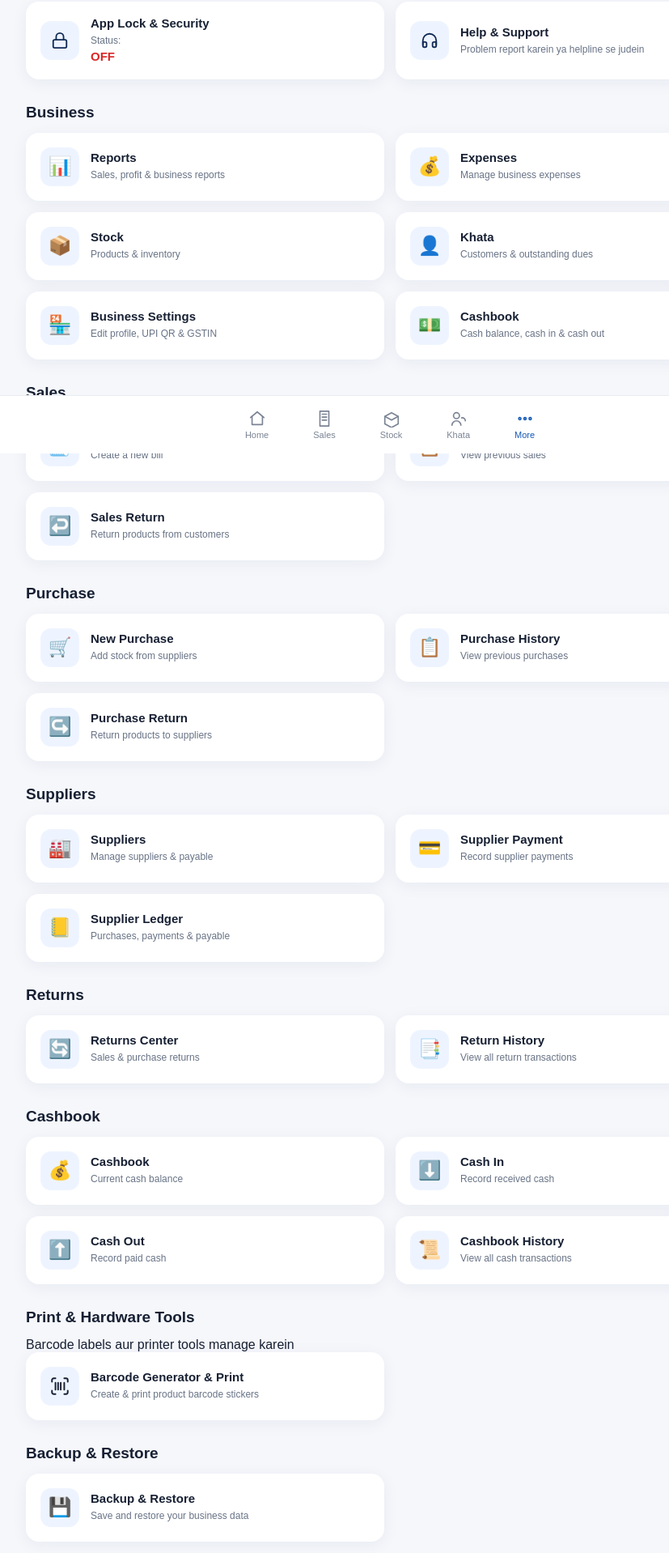
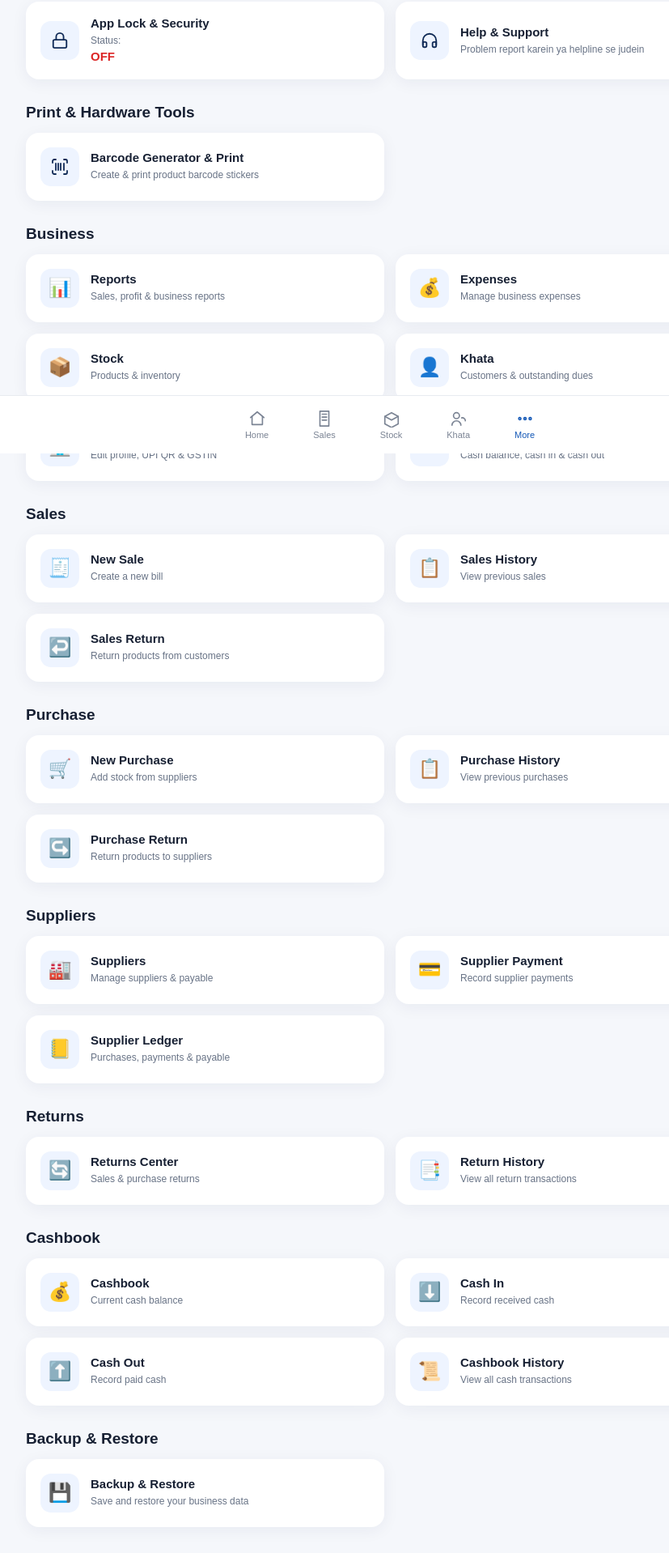
Before and after one commit to sameerkhan86926-a11y/hisabpro, a Next.js app: page /hisabpro/more in a window 1280 px wide. Shown: the part 240-2158 px from the top of the page at 81% size, without its empty margins (158-985 px from the left). Built offline with nearby package versions, Linux system fonts and the light colour scheme; no server answers.

Commit message:
Update page.tsx

```diff
--- a/app/more/page.tsx
+++ b/app/more/page.tsx
@@ -313,6 +313,40 @@ export default function MorePage() {
         </div>
       </section>
 
+      {/* PRINT & HARDWARE TOOLS */}
+      <section className="more-section">
+        <h2>Print & Hardware Tools</h2>
+        <div className="more-grid">
+          <a href="/hisabpro/barcode/" className="more-card">
+            <div className="more-icon" style={{ display: "flex", alignItems: "center", justifyContent: "center", color: "#102a56" }}>
+              <svg
+                width="24"
+                height="24"
+                viewBox="0 0 24 24"
+                fill="none"
+                stroke="currentColor"
+                strokeWidth="1.8"
+                strokeLinecap="round"
+                strokeLinejoin="round"
+              >
+                <path d="M3 7V5a2 2 0 0 1 2-2h2" />
+                <path d="M17 3h2a2 2 0 0 1 2 2v2" />
+                <path d="M21 17v2a2 2 0 0 1-2 2h-2" />
+                <path d="M7 21H5a2 2 0 0 1-2-2v-2" />
+                <line x1="7" y1="8" x2="7" y2="16" />
+                <line x1="10" y1="8" x2="10" y2="16" />
+                <line x1="13" y1="8" x2="13" y2="16" />
+                <line x1="17" y1="8" x2="17" y2="16" />
+              </svg>
+            </div>
+            <div>
+              <strong>Barcode Generator & Print</strong>
+              <span>Create & print product barcode stickers</span>
+            </div>
+          </a>
+        </div>
+      </section>
+
       {/* BUSINESS */}
       <section className="more-section">
         <h2>Business</h2>
@@ -501,48 +535,6 @@ export default function MorePage() {
           </a>
         </div>
       </section>
-      {/* PRINT & HARDWARE TOOLS SECTION */}
-<section className="more-section">
-  <div className="more-section-title">
-    <h2>Print & Hardware Tools</h2>
-    <p>Barcode labels aur printer tools manage karein</p>
-  </div>
-
-  <div className="more-grid">
-    <a href="/hisabpro/barcode/" className="more-card">
-      <div className="more-icon" style={{ display: "flex", alignItems: "center", justifyContent: "center" }}>
-        {/* Crisp Barcode Scanner SVG Icon */}
-        <svg
-          width="26"
-          height="26"
-          viewBox="0 0 24 24"
-          fill="none"
-          stroke="currentColor"
-          strokeWidth="1.8"
-          strokeLinecap="round"
-          strokeLinejoin="round"
-        >
-          {/* Scanner frame corners */}
-          <path d="M3 7V5a2 2 0 0 1 2-2h2" />
-          <path d="M17 3h2a2 2 0 0 1 2 2v2" />
-          <path d="M21 17v2a2 2 0 0 1-2 2h-2" />
-          <path d="M7 21H5a2 2 0 0 1-2-2v-2" />
-
-          {/* Barcode lines */}
-          <line x1="7" y1="8" x2="7" y2="16" />
-          <line x1="10" y1="8" x2="10" y2="16" />
-          <line x1="13" y1="8" x2="13" y2="16" />
-          <line x1="17" y1="8" x2="17" y2="16" />
-        </svg>
-      </div>
-      <div>
-        <strong>Barcode Generator & Print</strong>
-        <span>Create & print product barcode stickers</span>
-      </div>
-    </a>
-  </div>
-</section>
-
 
       {/* BACKUP & RESTORE */}
       <section className="more-section">
```
